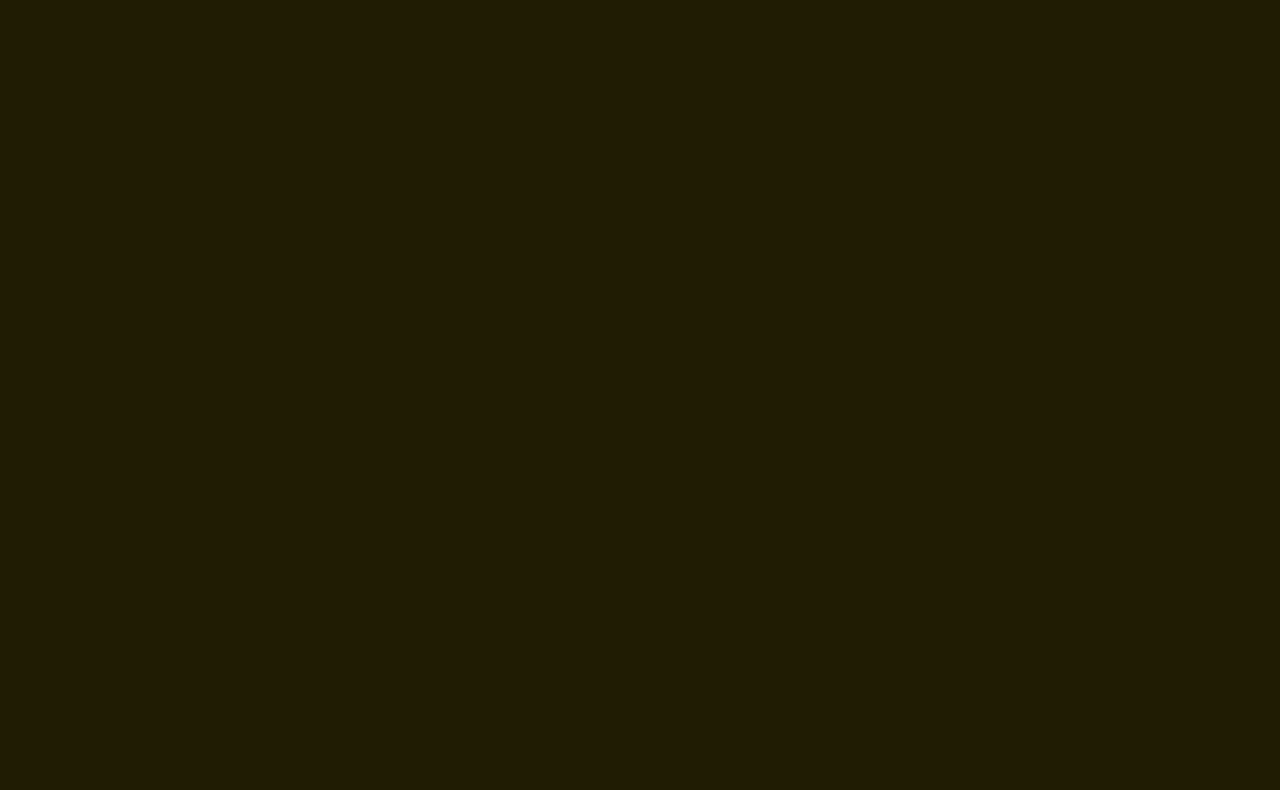
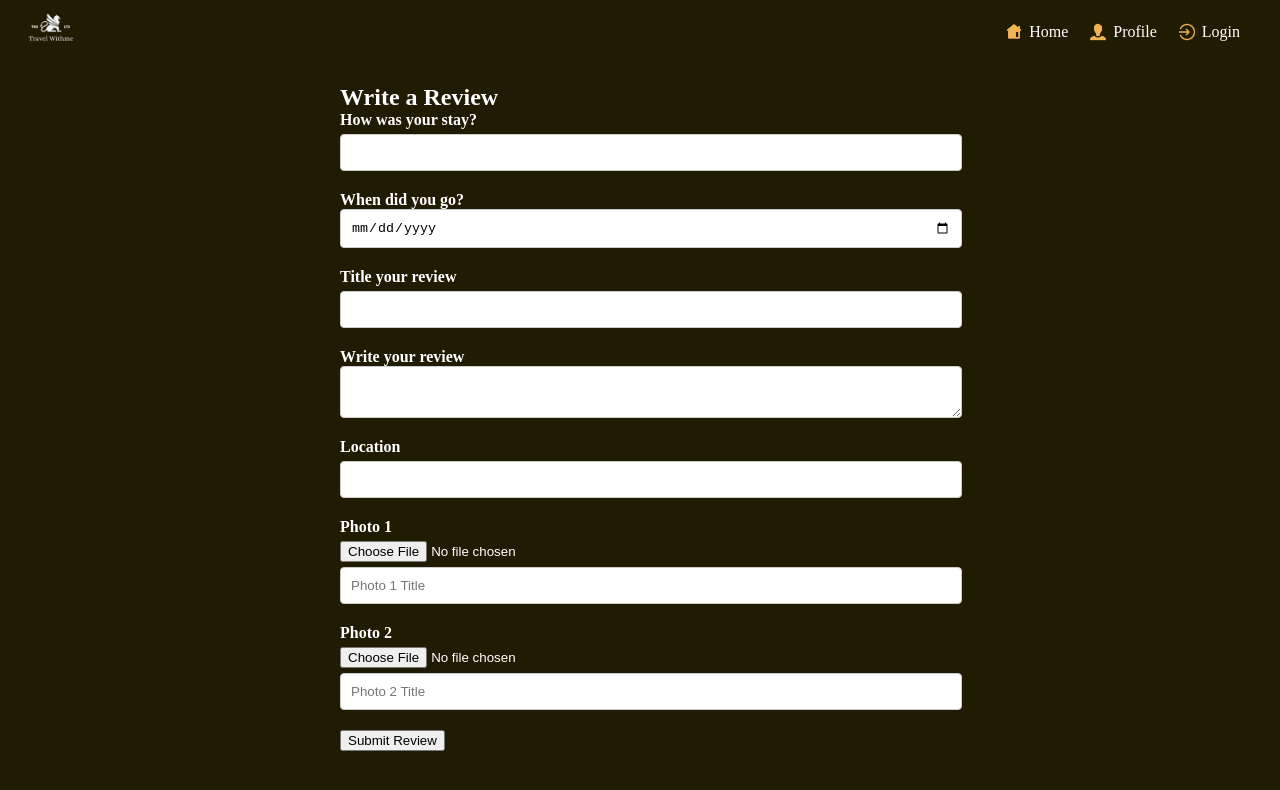
Before and after one commit to sankatas/travel_with_me_frontend, a React (Create React App) app: page /create in a window 1280 px wide. Before the commit this address had no page. Shown: the top 790 px of the page. Built offline with nearby package versions, Linux system fonts and the light colour scheme.

Commit message:
create ui and other bugs fixes

```diff
--- a/src/Routes/RootStack.js
+++ b/src/Routes/RootStack.js
@@ -3,8 +3,10 @@ import { BrowserRouter, Routes, Route } from "react-router-dom";
 import Login from "../Screens/Login/Login"
 import Home from "../Screens/Home/Home";
 import Profile from "../Screens/Profile/Profile";
+import CreateForm from "../Screens/CreateForm/CreateForm";
 
 function RootStack() {
+
   return (
     <div>
       <BrowserRouter>
@@ -13,6 +15,7 @@ function RootStack() {
           <Route path="/home" element={<Home />} />
           <Route path="/login" element={<Login />} />
           <Route path="/profile" element={<Profile />} />
+          <Route path="/create" element={<CreateForm />} />
         </Routes>
       </BrowserRouter>
     </div>
--- /dev/null
+++ b/src/Screens/CreateForm/CreateForm.css
@@ -0,0 +1,56 @@
+.create-form-container {
+    max-width: 600px;
+    margin: 0 auto;
+    padding: 20px;
+  }
+
+  .form-row {
+    display: flex;
+    flex-direction: column;
+    margin-bottom: 20px;
+  }
+
+  .form-row label {
+    font-weight: bold;
+  }
+
+  .form-row input[type="text"],
+  .form-row input[type="date"],
+  .form-row textarea {
+    padding: 10px;
+    border: 1px solid #ccc;
+    border-radius: 4px;
+  }
+
+  .form-row input[type="file"] {
+    margin-top: 5px;
+  }
+
+  .form-row input[type="text"] {
+    margin-top: 5px;
+  }
+
+  .form-row textarea {
+    resize: vertical;
+  }
+
+  .form-row input[type="text"],
+  .form-row input[type="date"],
+  .form-row textarea {
+    width: 100%;
+  }
+
+  .button-row {
+    display: flex;
+    justify-content: flex-end;
+    margin-top: 20px;
+  }
+
+  .button-row button {
+    padding: 10px 20px;
+    background-color: #007bff;
+    color: #fff;
+    border: none;
+    border-radius: 4px;
+    cursor: pointer;
+  }
--- /dev/null
+++ b/src/Screens/CreateForm/CreateForm.js
@@ -0,0 +1,182 @@
+import React, { useState } from 'react';
+import axios from 'axios';
+import Header from '../Header/Header';
+import "./CreateForm.css"
+
+const CreateForm = () => {
+  const [reviewData, setReviewData] = useState({
+    stayExperience: '',
+    dateOfStay: '',
+    companions: '',
+    reviewTitle: '',
+    reviewText: '',
+    location: '',
+    photos: [
+      { photo: null, title: '' },
+      { photo: null, title: '' },
+    ],
+  });
+
+  const handleInputChange = (event) => {
+    const { name, value } = event.target;
+    setReviewData({
+      ...reviewData,
+      [name]: value,
+    });
+  };
+
+  const handlePhotoUpload = (event, index) => {
+    const file = event.target.files[0];
+    const updatedPhotos = [...reviewData.photos];
+    updatedPhotos[index].photo = file;
+    setReviewData({
+      ...reviewData,
+      photos: updatedPhotos,
+    });
+  };
+
+  const handlePhotoTitleChange = (event, index) => {
+    const { value } = event.target;
+    const updatedPhotos = [...reviewData.photos];
+    updatedPhotos[index].title = value;
+    setReviewData({
+      ...reviewData,
+      photos: updatedPhotos,
+    });
+  };
+
+  const handleSubmit = async (event) => {
+    event.preventDefault();
+
+    const formData = new FormData();
+    formData.append('stayExperience', reviewData.stayExperience);
+    formData.append('dateOfStay', reviewData.dateOfStay);
+    formData.append('companions', reviewData.companions);
+    formData.append('reviewTitle', reviewData.reviewTitle);
+    formData.append('reviewText', reviewData.reviewText);
+    formData.append('location', reviewData.location);
+    reviewData.photos.forEach((photo, index) => {
+      formData.append(`photo${index + 1}`, photo.photo);
+      formData.append(`photo${index + 1}Title`, photo.title);
+    });
+
+    try {
+      const response = await axios.post('your_api_endpoint', formData, {
+        headers: {
+          'Content-Type': 'multipart/form-data',
+        },
+      });
+
+      console.log('Review submitted successfully:', response.data);
+      setReviewData({
+        stayExperience: '',
+        dateOfStay: '',
+        companions: '',
+        reviewTitle: '',
+        reviewText: '',
+        location: '',
+        photos: [
+          { photo: null, title: '' },
+          { photo: null, title: '' },
+        ],
+      });
+    } catch (error) {
+      console.error('Error submitting review:', error);
+    }
+  };
+
+  return (
+    <>
+    <Header />
+    <div className="create-form-container">
+
+      <h2>Write a Review</h2>
+      <form onSubmit={handleSubmit}>
+        <div className="form-row">
+          <label>How was your stay?</label>
+          <input
+            type="text"
+            name="stayExperience"
+            value={reviewData.stayExperience}
+            onChange={handleInputChange}
+            required
+          />
+        </div>
+        <div className="form-row">
+          <label>When did you go?</label>
+          <input
+            type="date"
+            name="dateOfStay"
+            value={reviewData.dateOfStay}
+            onChange={handleInputChange}
+            required
+          />
+        </div>
+        {/* ... (other fields) */}
+        <div className="form-row">
+          <label>Title your review</label>
+          <input
+            type="text"
+            name="reviewTitle"
+            value={reviewData.reviewTitle}
+            onChange={handleInputChange}
+            required
+          />
+        </div>
+        <div className="form-row">
+          <label>Write your review</label>
+          <textarea
+            name="reviewText"
+            value={reviewData.reviewText}
+            onChange={handleInputChange}
+            required
+          />
+        </div>
+        <div className="form-row">
+          <label>Location</label>
+          <input
+            type="text"
+            name="location"
+            value={reviewData.location}
+            onChange={handleInputChange}
+            required
+          />
+        </div>
+        <div className="form-row">
+          <label>Photo 1</label>
+          <input
+            type="file"
+            name="photo1"
+            accept="image/*"
+            onChange={(event) => handlePhotoUpload(event, 0)}
+          />
+          <input
+            type="text"
+            placeholder="Photo 1 Title"
+            value={reviewData.photos[0].title}
+            onChange={(event) => handlePhotoTitleChange(event, 0)}
+          />
+        </div>
+        <div className="form-row">
+          <label>Photo 2</label>
+          <input
+            type="file"
+            name="photo2"
+            accept="image/*"
+            onChange={(event) => handlePhotoUpload(event, 1)}
+          />
+          <input
+            type="text"
+            placeholder="Photo 2 Title"
+            value={reviewData.photos[1].title}
+            onChange={(event) => handlePhotoTitleChange(event, 1)}
+          />
+        </div>
+        <button type="submit">Submit Review</button>
+      </form>
+    </div>
+    </>
+  );
+};
+
+export default CreateForm;
--- a/src/Screens/Profile/Profile.css
+++ b/src/Screens/Profile/Profile.css
@@ -0,0 +1,45 @@
+.home-container {
+    text-align: center;
+  }
+
+  /* Style for the paragraph */
+  .home-container p {
+    font-size: 18px;
+    margin-bottom: 20px;
+  }
+
+  /* Style for the search bar container */
+  .search-bar {
+    display: flex;
+    align-items: center;
+    justify-content: center;
+    margin-bottom: 20px;
+  }
+
+  /* Style for the search input */
+  .search-bar input {
+    padding: 10px;
+    width: 300px;
+    border: 1px solid #ccc;
+    border-radius: 5px;
+    font-size: 16px;
+  }
+
+  /* Style for the search button */
+  .search-bar button {
+    background-color: #007bff;
+    color: white;
+    border: none;
+    border-radius: 5px;
+    padding: 10px 15px;
+    font-size: 16px;
+    cursor: pointer;
+    margin-left: 10px;
+  }
+
+  /* Style for the card carousel */
+  .card-carousel {
+    display: flex;
+    align-items: center;
+    justify-content: center;
+  }
--- a/src/Screens/Profile/Profile.js
+++ b/src/Screens/Profile/Profile.js
@@ -1,8 +1,108 @@
-import React from 'react'
-import Header from '../Header/Header'
+import React, { useState } from 'react';
+import './Profile.css';
+import Header from '../Header/Header';
+import card1Image from '../../Assets/home1.jpg';
+import Footer from '../Footer/Footer';
+
+const cardData = [
+    {
+        content: 'Card 1 Content',
+        image: card1Image,
+    },
+    {
+        content: 'Card 2 Content',
+        image: card1Image,
+    },
+    {
+        content: 'Card 3 Content',
+        image: card1Image,
+    },
+    {
+        content: 'Card 4 Content',
+        image: card1Image,
+    },
+    {
+        content: 'Card 5 Content',
+        image: card1Image,
+    },
+    {
+        content: 'Card 6 Content',
+        image: card1Image,
+    },
+    {
+        content: 'Card 7 Content',
+        image: card1Image,
+    },
+    {
+        content: 'Card 8 Content',
+        image: card1Image,
+    },
+    // ... other card objects
+];
+
+const cardsToShow = 5;
 
 export default function Profile() {
-  return (
-    <div><Header /></div>
-  )
+    const [startIndex, setStartIndex] = useState(0);
+    const [searchQuery, setSearchQuery] = useState('');
+
+    const filteredCardData = cardData.filter(card => card.content.toLowerCase().includes(searchQuery.toLowerCase()));
+
+    const goToPrevious = () => {
+        if (startIndex > 0) {
+            setStartIndex(startIndex - 1);
+        }
+    };
+
+    const goToNext = () => {
+        if (startIndex + cardsToShow < filteredCardData.length) {
+            setStartIndex(startIndex + 1);
+        }
+    };
+
+    const handleSearch = query => {
+        setSearchQuery(query);
+        setStartIndex(0);
+    };
+
+    return (
+        <div className="home-container">
+            <Header />
+
+            <div>
+                <p>The best travel tips come from travelers and The world is a big place, and there's so much to see and do.</p>
+
+                <p>Share your travel stories and help others explore.</p>
+            </div>
+            <div className="search-bar">
+                <input
+                    type="text"
+                    placeholder="Location"
+                    value={searchQuery}
+                    onChange={e => handleSearch(e.target.value)}
+                />
+            </div>
+            <div className="card-carousel">
+                <button className="nav-button" onClick={goToPrevious} disabled={startIndex === 0}>
+                    &lt;
+                </button>
+                <div className="card-container">
+                    {filteredCardData.slice(startIndex, startIndex + cardsToShow).map((card, index) => (
+                        <div key={index} className={`card ${index === 0 ? 'active' : ''}`}>
+                            <img src={card.image} alt={`Card ${index + startIndex} `} />
+                            {card.content}
+                        </div>
+                    ))}
+                </div>
+                <button
+                    className="nav-button"
+                    onClick={goToNext}
+                    disabled={startIndex + cardsToShow >= filteredCardData.length}
+                >
+                    &gt;
+                </button>
+            </div>
+            <Footer />
+        </div>
+    );
 }
```
